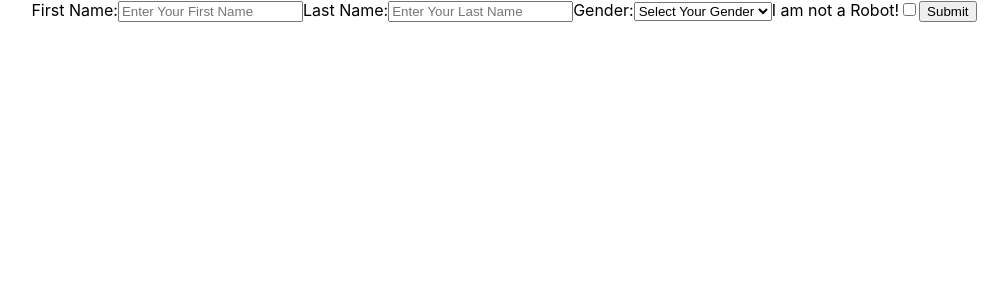
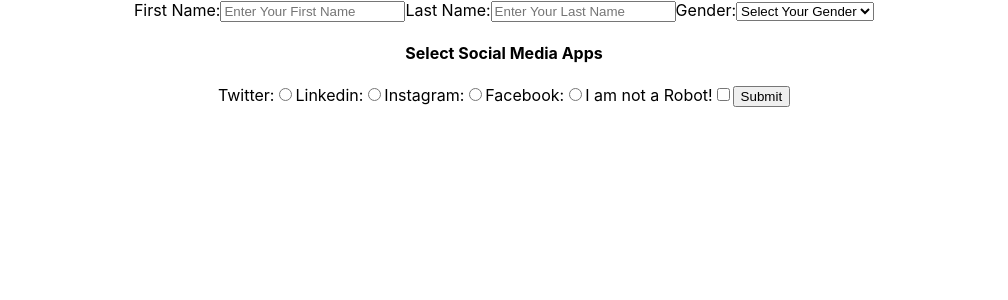
Before and after one commit to bsihame/FormReact, a React (Create React App) app in the folder form-app/: page / in a window 1280 px wide. Shown: the top 300 px of the page, without its empty margins (136-1144 px from the left). Built offline with nearby package versions, Linux system fonts and the light colour scheme.

Commit message:
add radio button

```diff
--- a/form-app/src/components/Form.js
+++ b/form-app/src/components/Form.js
@@ -4,12 +4,14 @@ class Form extends React.Component {
 	state = {
 		firstName: "",
     lastName: "",
-    gender: "",
-		agree: false,
+    gender: "Select Your Gender",
+    agree: false,
+    app: false,
 	};
 
 	handleFirstNameChange = (e) => {
-		this.setState({ firstName: e.target.value });
+    this.setState({ firstName: e.target.value });
+
 	};
 
 	handleLastNameChange = (e) => {
@@ -25,23 +27,27 @@ class Form extends React.Component {
 
 
   handleChange = (e) => {
-    debugger
+
      this.setState({gender: e.target.value})
   };
 
+  handleApp = (e) => {
+    this.setState(e.target.value)
+  }
 
 	handleSubmit = (e) => {
 		e.preventDefault();
 		let { firstName, lastName } = this.state;
 		console.log({
 			firstName: firstName,
-			lastName: lastName,
+      lastName: lastName,
+
 		});
   };
 
 
 	render() {
-		let { firstName, lastName, agree,gender } = this.state;
+		let { firstName, lastName, agree,gender, app } = this.state;
 		return (
 			<form onSubmit={this.handleSubmit}>
 				<label>
@@ -68,13 +74,35 @@ class Form extends React.Component {
           Gender:
           <select value={gender}
             onChange={this.handleChange}>
-						<option >Select Your Gender</option>
+						<option disabled>Select Your Gender</option>
 
 						<option value="male">Male</option>
 						<option value="female">Female</option>
 						<option value="something else">Something Else</option>
 						<option value="decline to answer">Decline to Answer</option>
 					</select>
+        </label>
+
+        <h4>Select Social Media Apps</h4>
+        <label>
+          Twitter:
+          <input type="radio" value="Twitter" name="app"
+            checked={app === "true"} onChange={this.handleApp} />
+        </label>
+        <label>
+          Linkedin:
+          <input type="radio" value="Linkedin" name="app"
+          checked={app === "true"} onChange={this.handleApp}/>
+        </label>
+        <label>
+          Instagram:
+          <input type="radio" value="Instagram" name="app"
+          checked={app === "true"} onChange={this.handleApp}/>
+        </label>
+        <label>
+          Facebook:
+          <input type="radio" value="Facebook" name="app"
+          checked={app === "true"} onChange={this.handleApp}/>
         </label>
 
 				<label>
```
